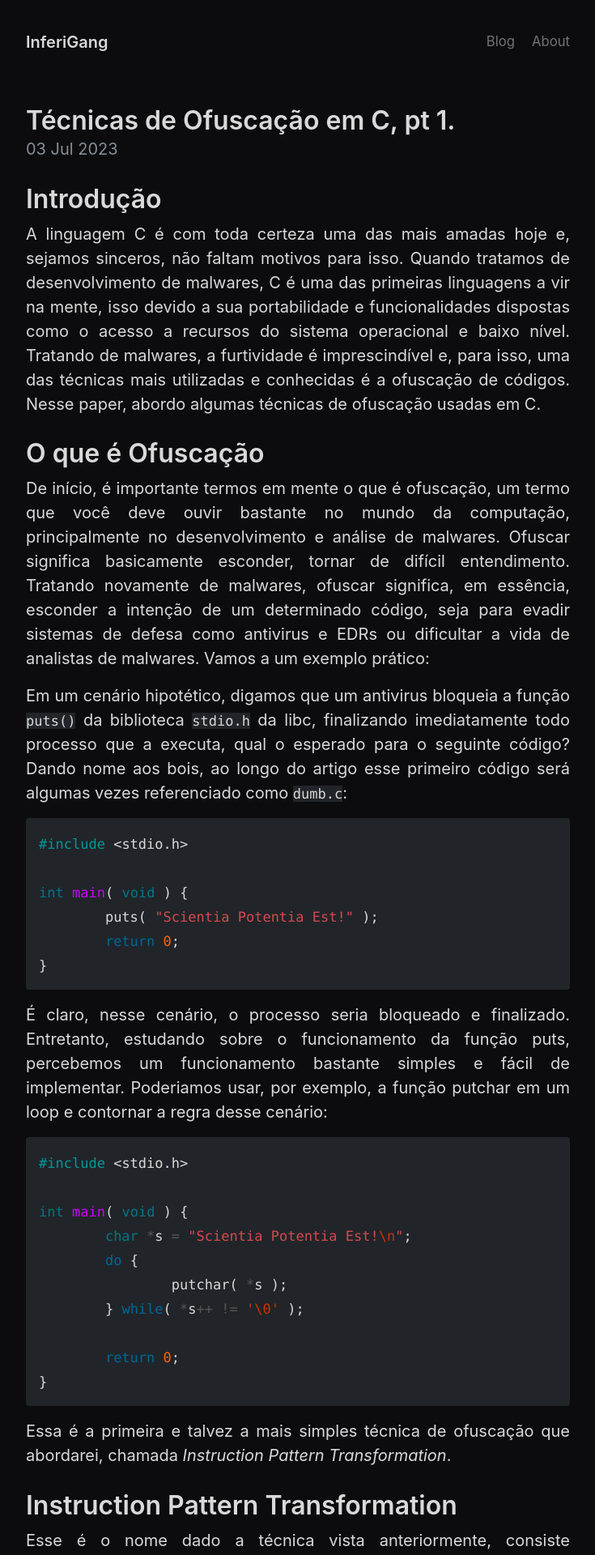
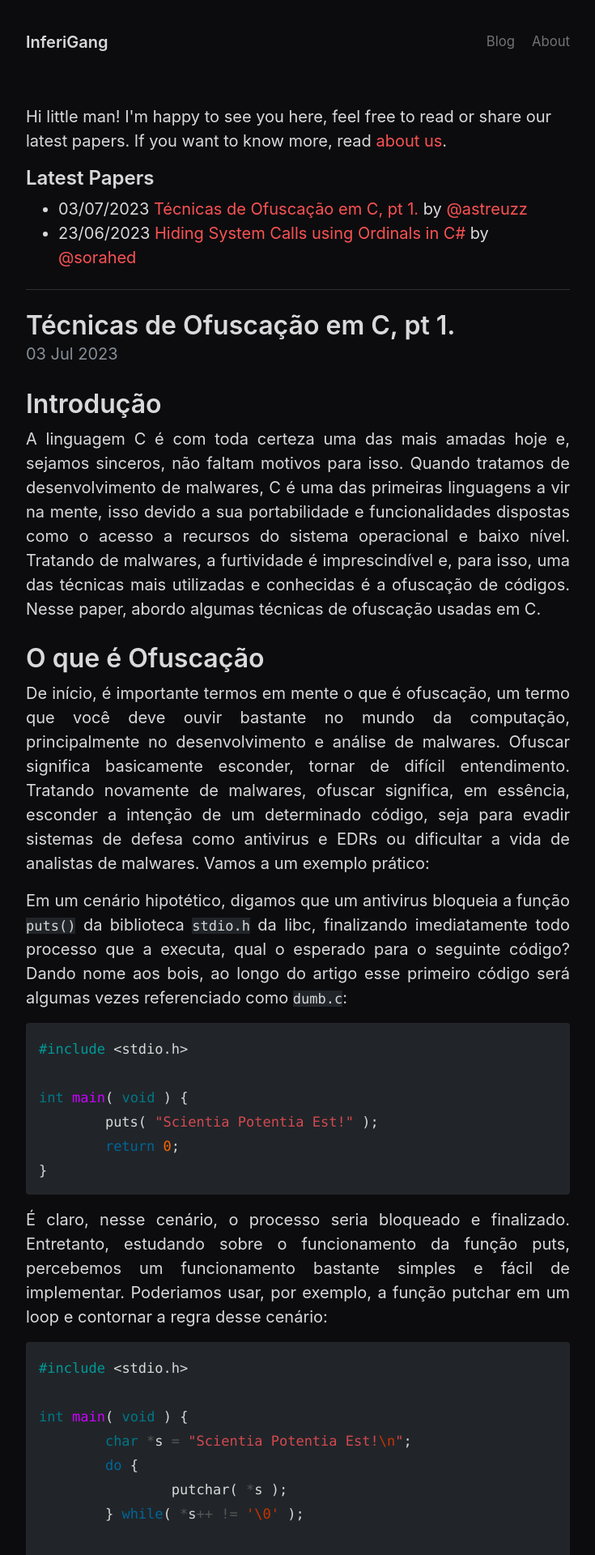
Before and after one commit to inferigang/inferigang.github.io, a Jekyll site: the page built from index.html, in a window 1280 px wide. Shown: the top 1920 px of the page at 81% size, without its empty margins (272-1007 px from the left). Built offline with Jekyll 4.4.1, drawn with Linux system fonts in a browser that asks for light colours; the list of posts is cut into pages by our own code.

Commit message:
Improve home page

```diff
--- a/_layouts/post.html
+++ b/_layouts/post.html
@@ -6,10 +6,8 @@ layout: default
   <h1 class="post-title">{{ page.title }}</h1>
   <p>Written by <a href="{{ page.author_url }}">@{{ page.author }}</a></p>
   <time datetime="{{ page.date | date_to_xmlschema }}" class="post-date">{{ page.date | date_to_string }}</time>
-  <div>
-    <div id="table-of-contents">
-      {{ content | toc }}
-    </div>
+  <div id="table-of-contents">
+    {{ content | toc }}
   </div>
 </article>
 
--- a/_sass/_base.scss
+++ b/_sass/_base.scss
@@ -20,6 +20,7 @@ body {
 // No `:visited` state is required by default (browsers will use `a`)
 a {
   color: var(--red);
+  text-decoration: none;
 
   // `:focus` is linked to `:hover` for basic accessibility
   &:hover,
@@ -31,6 +32,7 @@ a {
   strong {
     color: inherit;
   }
+
 }
 
 img {
--- a/index.html
+++ b/index.html
@@ -5,6 +5,20 @@ author: inferigang
 image: /assets/banners/default.png
 description: "The map of all our papers"
 ---
+
+Hi little man! I'm happy to see you here, feel free to read or share our latest papers. If you want to know more, read <a href="/about">about us</a>.
+
+<div class="explorer">
+  <h2>Latest Papers</h2>
+  <ul>
+    {% for post in site.posts limit: 5 %}
+    <li>
+      {{ post.date | date: "%d/%m/%Y" }} <a href="{{ post.url | relative_url }}">{{ post.title | escape }}</a> by <a href="{{ post.author_url }}" target="_blank"> @{{ post.author }}</a></li>
+    {% endfor %}
+  </ul>
+</div>
+
+<hr>
 
 <div class="posts">
   {% for post in paginator.posts %}
```
